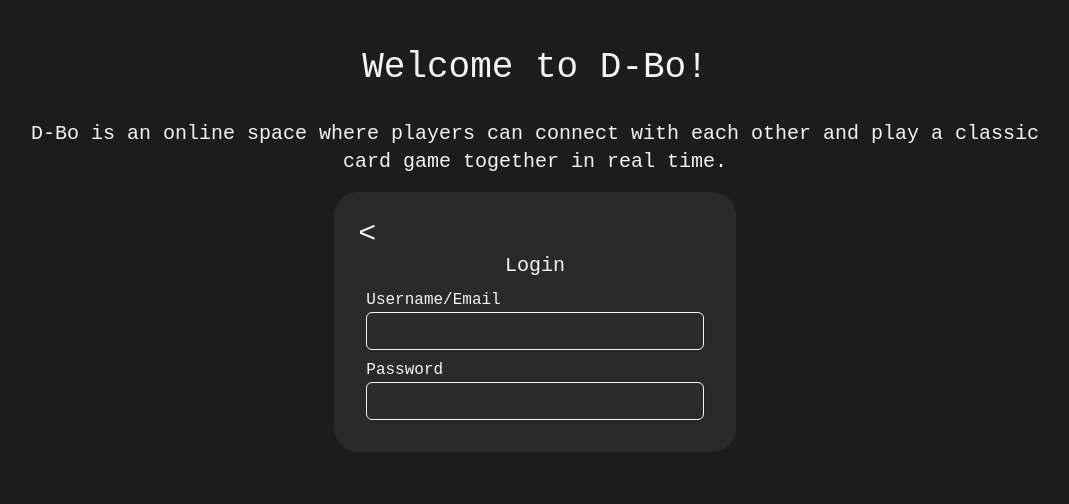
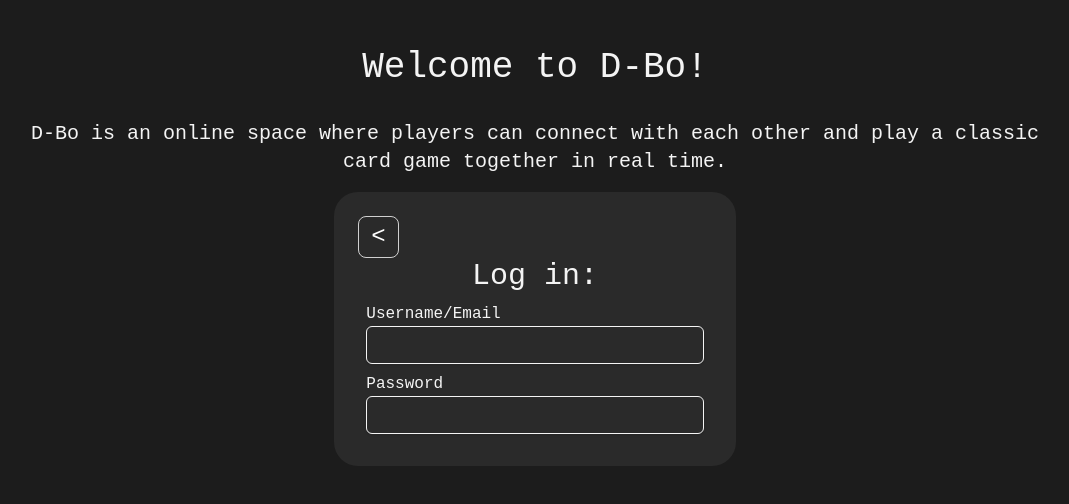
Before and after one commit to b1gd3vd0g/d-bo, a React (Vite) app in the folder frontend/: page /welcome in a window 1280 px wide. Both pictures are taken after a click on the button "Log in". Shown: the top 504 px of the page, without its empty margins (105-1174 px from the left). Built offline with nearby package versions, Linux system fonts and the light colour scheme; a web font is replaced by a local one.

Commit message:
STYLE - Define BackButton component, and use it on LoginForm and RegisterForm - Change h4 on those forms to h2

```diff
--- a/frontend/src/pages/welcome.tsx
+++ b/frontend/src/pages/welcome.tsx
@@ -1,7 +1,11 @@
 import { useState } from 'react';
 import { FormGroup } from '../reusable/form';
 import { Box } from '../reusable/containers';
-import { PrimaryButton, SecondaryButton } from '../reusable/buttons';
+import {
+  BackButton,
+  PrimaryButton,
+  SecondaryButton
+} from '../reusable/buttons';
 
 type UserChoice = 'undecided' | 'login' | 'register';
 
@@ -57,13 +61,8 @@ function LoginForm({ setChoice }: WelcomeFormProps) {
 
   return (
     <>
-      <button
-        className='bg-transparent text-3xl'
-        onClick={() => setChoice('undecided')}
-      >
-        {'<'}
-      </button>
-      <h4 className='text-center'>Login</h4>
+      <BackButton onClick={() => setChoice('undecided')} />
+      <h2 className='text-center'>Log in:</h2>
       <FormGroup label='Username/Email' setter={setUsername} />
       <FormGroup label='Password' setter={setPassword} />
     </>
@@ -79,13 +78,14 @@ function RegisterForm({ setChoice }: WelcomeFormProps) {
 
   return (
     <>
+      <BackButton onClick={() => setChoice('undecided')} />{' '}
       <button
         className='bg-transparent text-3xl'
         onClick={() => setChoice('undecided')}
       >
         {'<'}
       </button>
-      <h4 className='text-center'>Create a new account</h4>
+      <h2 className='text-center'>Create a new account:</h2>
       <FormGroup label='Username' setter={setUsername} />
       <FormGroup label='Password' setter={setPassword} />
       <FormGroup label='Email address' setter={setEmail} />
--- a/frontend/src/reusable/buttons.tsx
+++ b/frontend/src/reusable/buttons.tsx
@@ -35,3 +35,18 @@ export function SecondaryButton({
     </button>
   );
 }
+
+interface BackButtonProps {
+  onClick: () => void;
+}
+
+export function BackButton({ onClick }: BackButtonProps) {
+  return (
+    <button
+      className='text-fg-2 border-border block rounded-lg border px-3 py-1 text-2xl'
+      onClick={onClick}
+    >
+      {'<'}
+    </button>
+  );
+}
```
